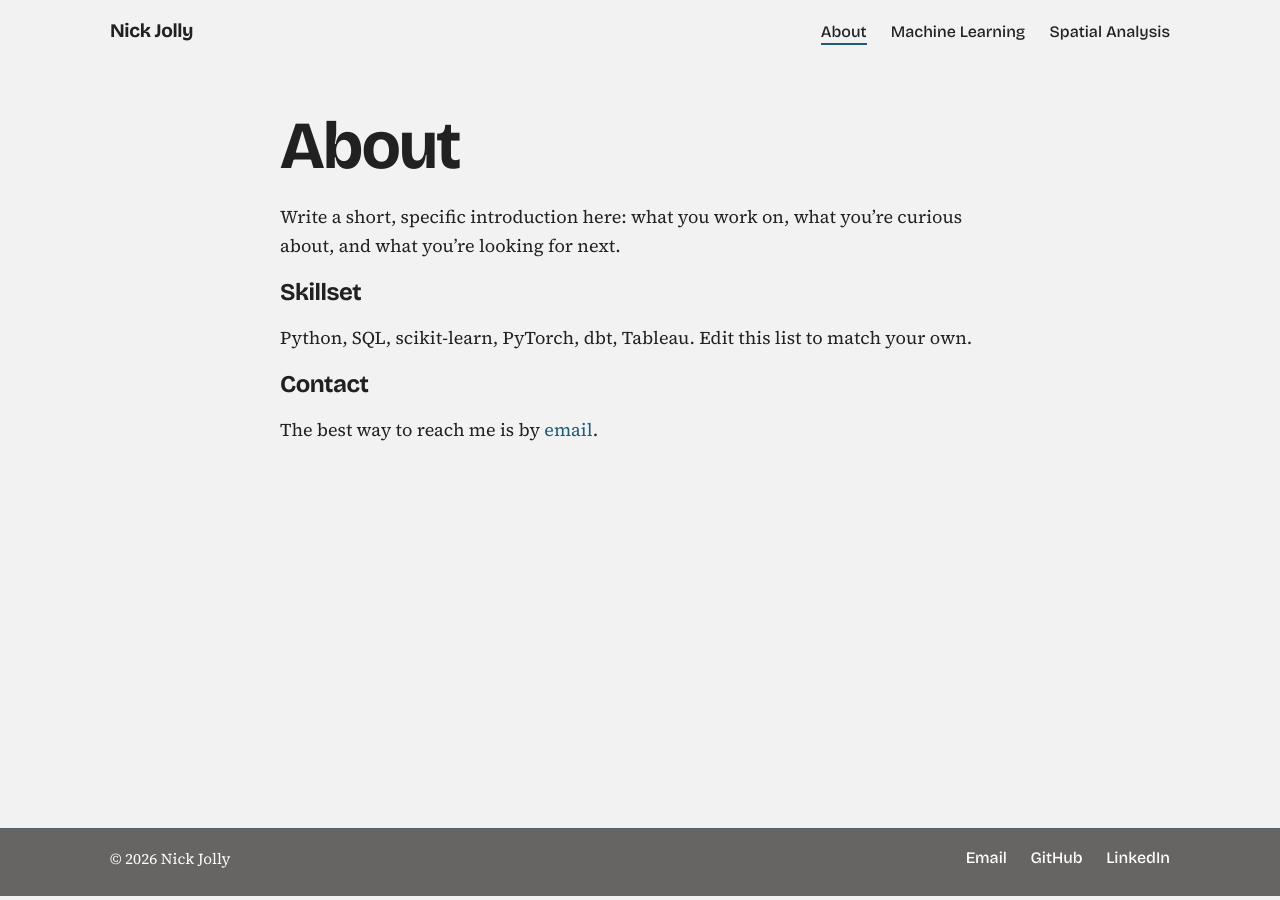
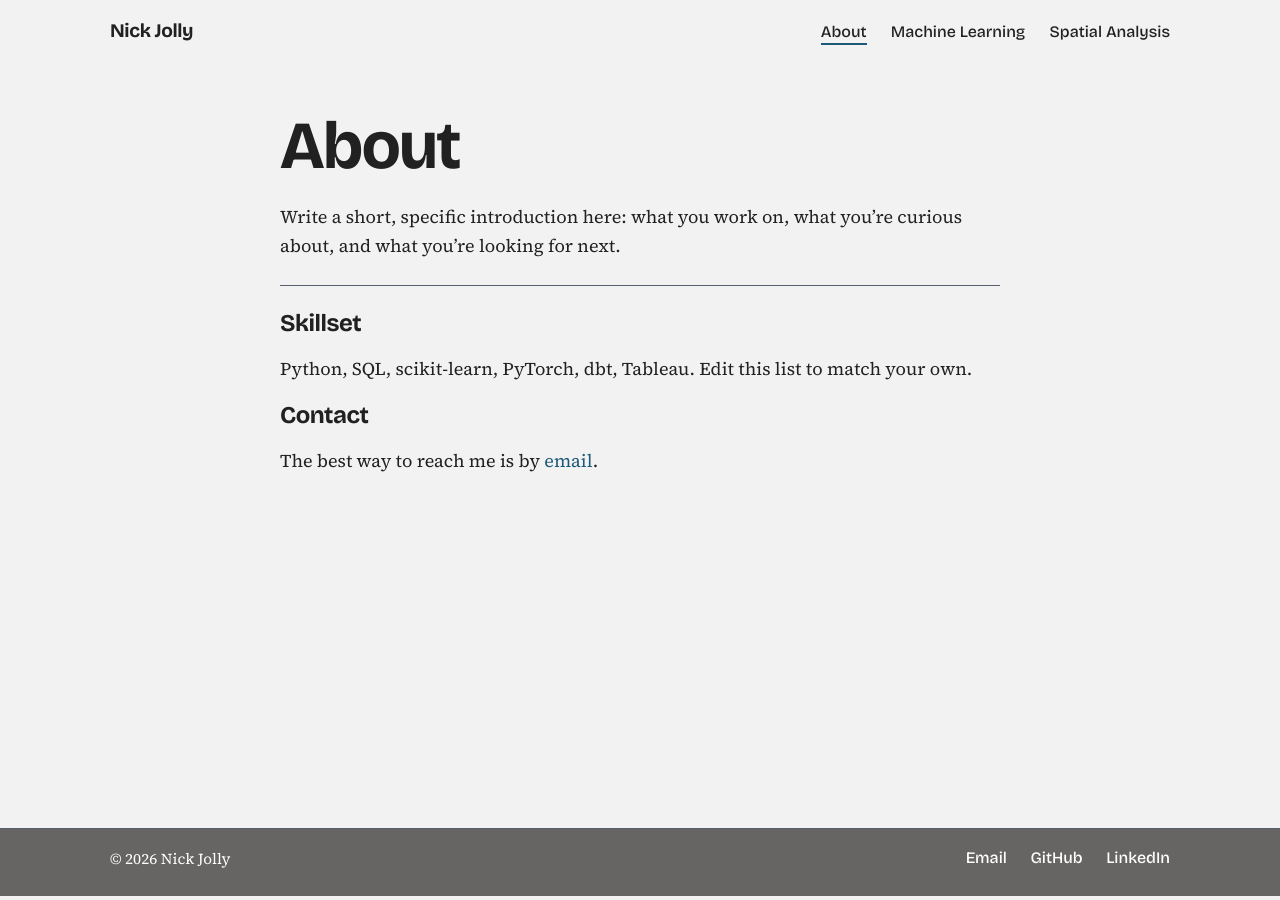
Before and after one commit to nick-jolly/nick-jolly.github.io, a Jekyll site: the page built from about.md, in a window 1280 px wide. Built offline with Jekyll 4.4.1, drawn with Linux system fonts in a browser that asks for light colours.

Commit message:
about formatting

```diff
--- a/about.md
+++ b/about.md
@@ -9,6 +9,8 @@ permalink: /about/
 
 Write a short, specific introduction here: what you work on, what you're curious about, and what you're looking for next.
 
+---
+
 ## Skillset
 
 Python, SQL, scikit-learn, PyTorch, dbt, Tableau. Edit this list to match your own.
--- a/assets/css/main.css
+++ b/assets/css/main.css
@@ -36,6 +36,11 @@ h1, h2, h3, .brand { font-family: var(--head); line-height: 1.1; letter-spacing:
 h1 { font-size: clamp(2.2rem, 6vw, 4.2rem); font-weight: 700; }
 h2 { font-size: 1.5rem; font-weight: 700; }
 .wrap { max-width: 1100px; margin-inline: auto; padding-inline: 1.25rem; }
+.wrap hr {
+  border: 0;
+  border-top: 0.25px solid var(--rule);
+  margin: 1.5rem 0;
+}
 .narrow { max-width: 760px; }
 .lede { color: var(--muted); max-width: 60ch; margin: 1.25rem 0 0; color: #212121; }
 
```
